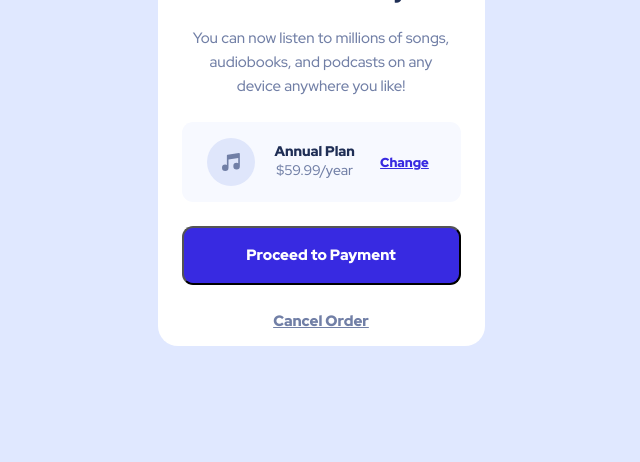
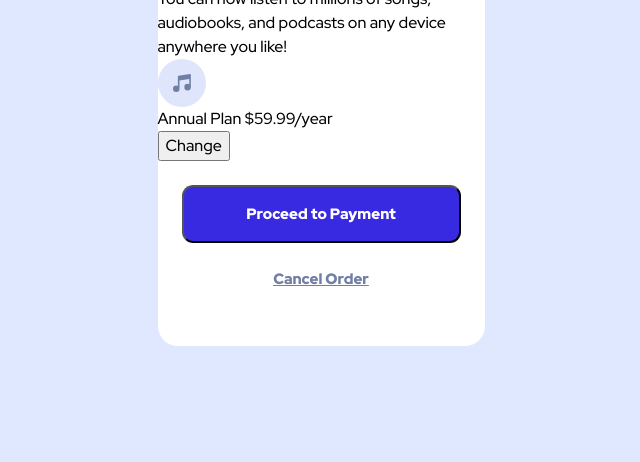
Before and after one commit to shrki416/order-summay-component, a plain HTML site: page index.html in a window 1280 px wide. Shown: the part 338-800 px from the top of the page, without its empty margins (319-959 px from the left). Drawn offline with Linux system fonts and the light colour scheme.

Commit message:
Reset html, more semantic and better organization

```diff
--- a/index.html
+++ b/index.html
@@ -3,7 +3,6 @@
   <head>
     <meta charset="UTF-8" />
     <meta name="viewport" content="width=device-width, initial-scale=1.0" />
-    <!-- displays site properly based on user's device -->
 
     <link
       rel="icon"
@@ -12,6 +11,7 @@
       href="./images/favicon-32x32.png"
     />
 
+    <link rel="stylesheet" href="reset.css" />
     <link rel="stylesheet" href="styles.css" />
 
     <title>Frontend Mentor | Order summary card</title>
@@ -20,31 +20,20 @@
     <div class="container">
       <img src="./images/illustration-hero.svg" alt="hero" class="hero-img" />
 
-      <h1 class="title">Order Summary</h1>
-      <p class="description">
+      <h1>Order Summary</h1>
+      <p>
         You can now listen to millions of songs, audiobooks, and podcasts on any
         device anywhere you like!
       </p>
-      <div class="plan-container">
-        <div>
-          <img
-            src="./images/icon-music.svg"
-            alt="music icon"
-            class="plan-img"
-          />
-        </div>
-        <div>
-          <h3 class="plan-title">Annual Plan</h3>
-          <p class="plan-price">$59.99/year</p>
-        </div>
-        <div>
-          <button class="plan-cta">Change</button>
-        </div>
-      </div>
-      <div>
+
+      <img src="./images/icon-music.svg" alt="music icon" class="plan-img" />
+
+      <div>Annual Plan $59.99/year</div>
+
+      <button>Change</button>
+
+      <div class="buttons">
         <button class="proceed-btn">Proceed to Payment</button>
-      </div>
-      <div>
         <button class="cancel-btn">Cancel Order</button>
       </div>
     </div>
```
